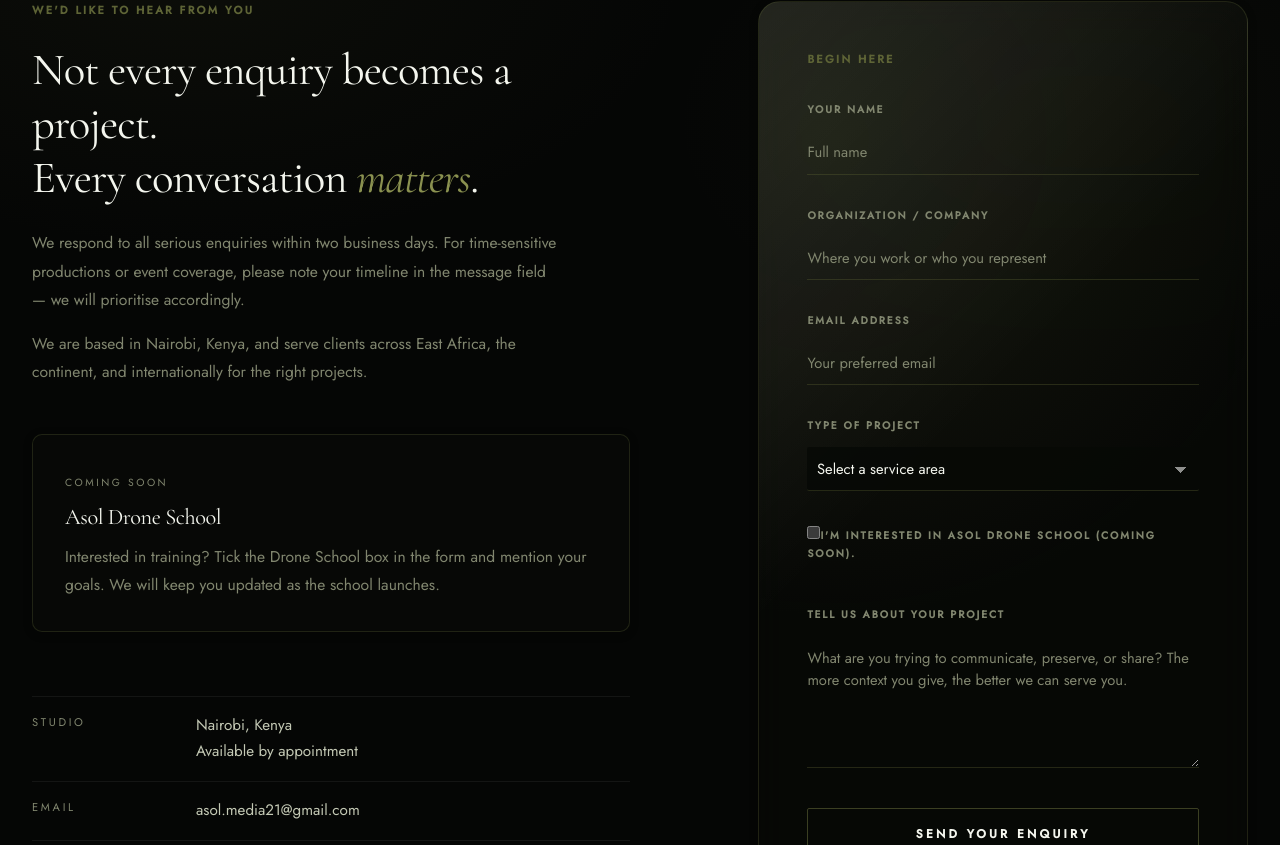
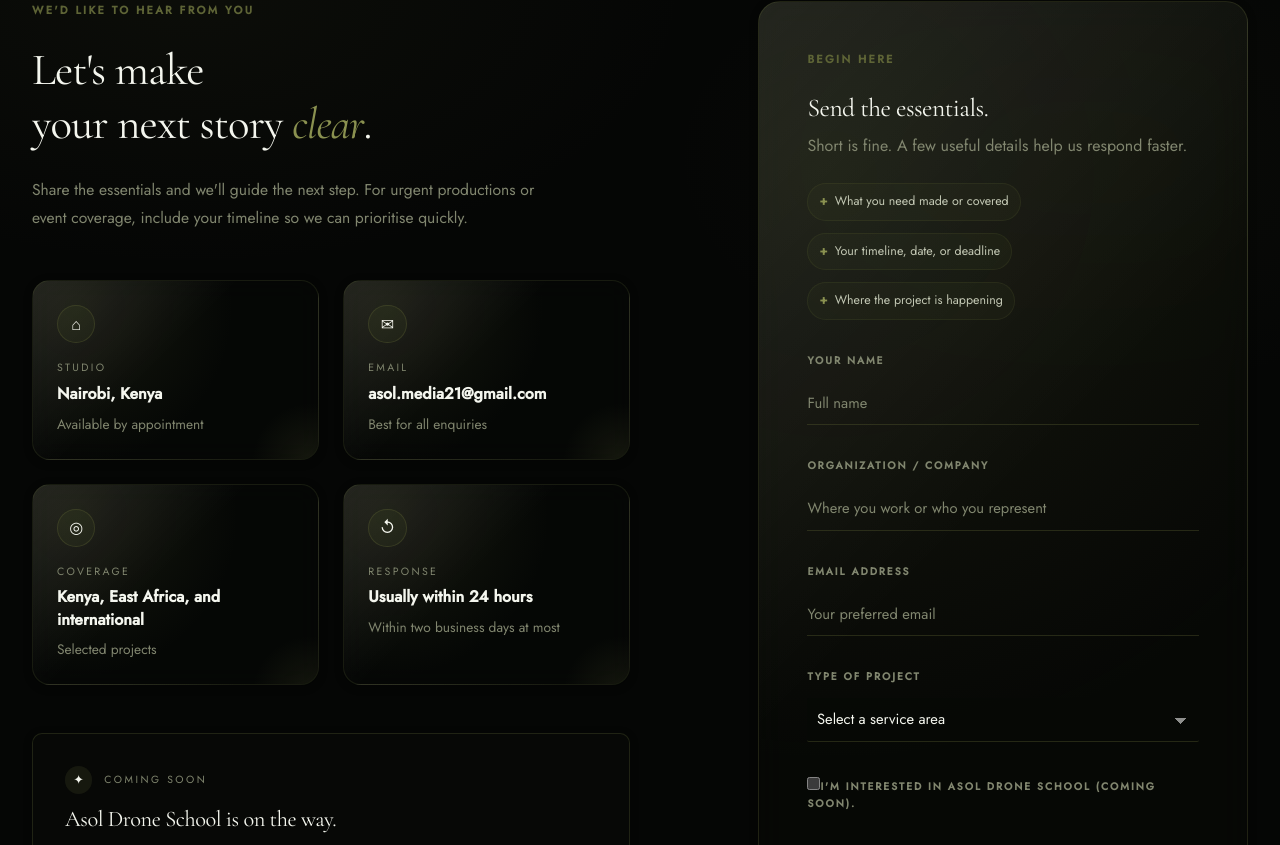
Before and after one commit to yrlnls/asol-media, a React (Vite) app: page /contact in a window 1280 px wide. Shown: the part 175-1020 px from the top of the page. Built offline with nearby package versions, Linux system fonts and the light colour scheme.

Commit message:
updated get in touch page

```diff
--- a/src/pages/Contact.tsx
+++ b/src/pages/Contact.tsx
@@ -2,6 +2,39 @@ import { type FormEvent } from 'react'
 import { services } from '../data/services'
 
 export default function Contact() {
+  const quickFacts = [
+    {
+      icon: '⌂',
+      label: 'Studio',
+      value: 'Nairobi, Kenya',
+      detail: 'Available by appointment',
+    },
+    {
+      icon: '✉',
+      label: 'Email',
+      value: 'asol.media21@gmail.com',
+      detail: 'Best for all enquiries',
+    },
+    {
+      icon: '◎',
+      label: 'Coverage',
+      value: 'Kenya, East Africa, and international',
+      detail: 'Selected projects',
+    },
+    {
+      icon: '↺',
+      label: 'Response',
+      value: 'Usually within 24 hours',
+      detail: 'Within two business days at most',
+    },
+  ]
+
+  const briefPrompts = [
+    'What you need made or covered',
+    'Your timeline, date, or deadline',
+    'Where the project is happening',
+  ]
+
   const handleSubmit = (event: FormEvent<HTMLFormElement>) => {
     event.preventDefault()
   }
@@ -14,57 +47,57 @@ export default function Contact() {
             <div className="contact-copy">
               <span className="eyebrow">We&#39;d like to hear from you</span>
               <h1>
-                Not every enquiry becomes a project.
+                Let&#39;s make
                 <br />
-                Every conversation <span className="text-accent text-accent-italic">matters</span>.
+                your next story <span className="text-accent text-accent-italic">clear</span>.
               </h1>
               <p>
-                We respond to all serious enquiries within two business days. For time-sensitive productions
-                or event coverage, please note your timeline in the message field — we will prioritise
-                accordingly.
+                Share the essentials and we&#39;ll guide the next step. For urgent productions or event
+                coverage, include your timeline so we can prioritise quickly.
               </p>
-              <p>
-                We are based in Nairobi, Kenya, and serve clients across East Africa, the continent, and
-                internationally for the right projects.
-              </p>
+
+              <div className="contact-quick-facts" aria-label="Contact highlights">
+                {quickFacts.map((fact) => (
+                  <article className="contact-fact-card" key={fact.label}>
+                    <span className="contact-fact-icon" aria-hidden="true">
+                      {fact.icon}
+                    </span>
+                    <span className="contact-fact-label">{fact.label}</span>
+                    <strong>{fact.value}</strong>
+                    <p>{fact.detail}</p>
+                  </article>
+                ))}
+              </div>
+
               <div className="contact-callout">
-                <span className="contact-callout-label">Coming soon</span>
-                <h2>Asol Drone School</h2>
+                <div className="contact-callout-head">
+                  <span className="contact-callout-mark" aria-hidden="true">
+                    ✦
+                  </span>
+                  <span className="contact-callout-label">Coming soon</span>
+                </div>
+                <h2>Asol Drone School is on the way.</h2>
                 <p>
-                  Interested in training? Tick the Drone School box in the form and mention your goals. We
-                  will keep you updated as the school launches.
+                  Interested in training? Tick the Drone School box and mention your goals. We&#39;ll keep
+                  you updated as it launches.
                 </p>
-              </div>
-              <div className="contact-meta-list">
-                <div className="contact-meta-row">
-                  <span className="contact-meta-label">Studio</span>
-                  <span className="contact-meta-value">
-                    Nairobi, Kenya
-                    <br />
-                    Available by appointment
-                  </span>
-                </div>
-                <div className="contact-meta-row">
-                  <span className="contact-meta-label">Email</span>
-                  <span className="contact-meta-value">asol.media21@gmail.com</span>
-                </div>
-                <div className="contact-meta-row">
-                  <span className="contact-meta-label">Coverage</span>
-                  <span className="contact-meta-value">
-                    Kenya · East Africa · International
-                    <br />
-                    on selected projects
-                  </span>
-                </div>
-                <div className="contact-meta-row">
-                  <span className="contact-meta-label">Response</span>
-                  <span className="contact-meta-value">Within 24 hours</span>
-                </div>
               </div>
             </div>
 
             <div className="contact-form-panel">
               <span className="eyebrow">Begin here</span>
+              <div className="contact-form-intro">
+                <h2>Send the essentials.</h2>
+                <p>Short is fine. A few useful details help us respond faster.</p>
+              </div>
+              <div className="contact-form-note" aria-label="Helpful details to include">
+                {briefPrompts.map((prompt) => (
+                  <span key={prompt}>
+                    <span aria-hidden="true">+</span>
+                    {prompt}
+                  </span>
+                ))}
+              </div>
               <form className="contact-form" onSubmit={handleSubmit}>
                 <div className="contact-field">
                   <label htmlFor="contact-name">Your name</label>
@@ -80,7 +113,12 @@ export default function Contact() {
                 </div>
                 <div className="contact-field">
                   <label htmlFor="contact-email">Email address</label>
-                  <input id="contact-email" className="contact-input" placeholder="Your preferred email" />
+                  <input
+                    id="contact-email"
+                    className="contact-input"
+                    type="email"
+                    placeholder="Your preferred email"
+                  />
                 </div>
                 <div className="contact-field">
                   <label htmlFor="contact-type">Type of project</label>
@@ -111,7 +149,7 @@ export default function Contact() {
                     id="contact-brief"
                     className="contact-textarea"
                     rows={5}
-                    placeholder="What are you trying to communicate, preserve, or share? The more context you give, the better we can serve you."
+                    placeholder="Tell us what you need, when it is happening, and anything important we should know."
                   />
                 </div>
                 <button className="contact-submit" type="submit">
--- a/src/styles/contact.css
+++ b/src/styles/contact.css
@@ -28,6 +28,73 @@
   line-height: 1.8;
 }
 
+.contact-quick-facts {
+  display: grid;
+  grid-template-columns: repeat(2, minmax(0, 1fr));
+  gap: var(--space-lg);
+  margin: var(--space-2xl) 0;
+}
+
+.contact-fact-card {
+  position: relative;
+  padding: var(--space-lg);
+  background: var(--glass-sheen), var(--glass-glow), rgba(8, 10, 7, 0.46);
+  border: 1px solid rgba(var(--color-accent-rgb), 0.22);
+  border-radius: var(--radius-xl);
+  box-shadow: var(--shadow-sm);
+  backdrop-filter: blur(12px) saturate(120%);
+  -webkit-backdrop-filter: blur(12px) saturate(120%);
+  overflow: hidden;
+}
+
+.contact-fact-card::after {
+  content: '';
+  position: absolute;
+  inset: auto -18% -35% auto;
+  width: 120px;
+  height: 120px;
+  border-radius: 50%;
+  background: radial-gradient(circle, rgba(var(--color-accent-rgb), 0.18), transparent 68%);
+  pointer-events: none;
+}
+
+.contact-fact-icon {
+  display: inline-flex;
+  align-items: center;
+  justify-content: center;
+  width: 2.4rem;
+  height: 2.4rem;
+  margin-bottom: var(--space-md);
+  border-radius: 50%;
+  border: 1px solid rgba(var(--color-accent-rgb), 0.35);
+  background: rgba(var(--color-accent-rgb), 0.12);
+  color: var(--color-text-primary);
+  font-size: 1rem;
+}
+
+.contact-fact-label {
+  display: block;
+  margin-bottom: 0.35rem;
+  font-size: 0.66rem;
+  letter-spacing: 0.22em;
+  text-transform: uppercase;
+  color: var(--color-text-muted);
+}
+
+.contact-fact-card strong {
+  display: block;
+  max-width: 18ch;
+  color: var(--color-text-primary);
+  font-size: 1rem;
+  line-height: 1.4;
+}
+
+.contact-fact-card p {
+  margin: 0.45rem 0 0;
+  font-size: 0.86rem;
+  line-height: 1.6;
+}
+
 .contact-callout {
   margin: var(--space-2xl) 0;
   padding: var(--space-xl);
@@ -37,13 +104,31 @@
   box-shadow: var(--shadow-sm);
 }
 
+.contact-callout-head {
+  display: flex;
+  align-items: center;
+  gap: var(--space-sm);
+  margin-bottom: var(--space-sm);
+}
+
+.contact-callout-mark {
+  display: inline-flex;
+  align-items: center;
+  justify-content: center;
+  width: 1.7rem;
+  height: 1.7rem;
+  border-radius: 50%;
+  background: rgba(var(--color-accent-rgb), 0.18);
+  color: var(--color-text-primary);
+  font-size: 0.8rem;
+}
+
 .contact-callout-label {
   display: inline-block;
   font-size: 0.65rem;
   text-transform: uppercase;
   letter-spacing: 0.24em;
   color: var(--color-text-muted);
-  margin-bottom: var(--space-sm);
 }
 
 .contact-callout h2 {
@@ -56,32 +141,6 @@
   color: var(--color-text-muted);
 }
 
-.contact-meta-list {
-  margin-top: var(--space-3xl);
-  border-top: 1px solid var(--color-border);
-}
-
-.contact-meta-row {
-  display: grid;
-  grid-template-columns: 140px 1fr;
-  gap: var(--space-lg);
-  padding: var(--space-md) 0;
-  border-bottom: 1px solid var(--color-border);
-}
-
-.contact-meta-label {
-  font-size: 0.7rem;
-  letter-spacing: 0.24em;
-  text-transform: uppercase;
-  color: var(--color-text-muted);
-}
-
-.contact-meta-value {
-  color: var(--color-text-secondary);
-  font-size: 0.95rem;
-  line-height: 1.7;
-}
-
 .contact-form-panel {
   padding: var(--space-2xl);
   border-radius: calc(var(--radius-xl) + 4px);
@@ -90,6 +149,47 @@
   box-shadow: var(--shadow-sm);
   backdrop-filter: blur(16px) saturate(120%);
   -webkit-backdrop-filter: blur(16px) saturate(120%);
+}
+
+.contact-form-intro {
+  margin-top: var(--space-md);
+}
+
+.contact-form-intro h2 {
+  margin-bottom: var(--space-xs);
+  font-size: 1.6rem;
+}
+
+.contact-form-intro p {
+  margin: 0;
+  color: var(--color-text-muted);
+}
+
+.contact-form-note {
+  display: flex;
+  flex-wrap: wrap;
+  gap: var(--space-sm);
+  margin-top: var(--space-lg);
+}
+
+.contact-form-note span {
+  display: inline-flex;
+  align-items: center;
+  gap: 0.45rem;
+  padding: 0.45rem 0.7rem;
+  border-radius: var(--radius-pill);
+  border: 1px solid rgba(var(--color-accent-rgb), 0.18);
+  background: rgba(var(--color-accent-rgb), 0.08);
+  color: var(--color-text-secondary);
+  font-size: 0.78rem;
+}
+
+.contact-form-note span span {
+  padding: 0;
+  border: none;
+  background: transparent;
+  color: var(--color-accent-light);
+  font-weight: 600;
 }
 
 .contact-form {
@@ -202,3 +302,13 @@
   backdrop-filter: blur(16px) saturate(120%);
   -webkit-backdrop-filter: blur(16px) saturate(120%);
 }
+
+@media (max-width: 768px) {
+  .contact-quick-facts {
+    grid-template-columns: 1fr;
+  }
+
+  .contact-form-panel {
+    padding: var(--space-xl);
+  }
+}
```
